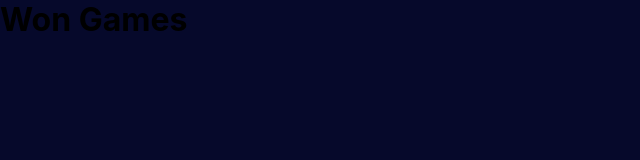
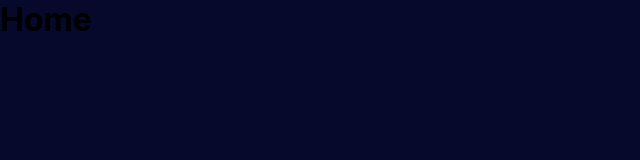
Before and after one commit to rafaeldellaquila/market-games-client, a Next.js app: page / in a window 1280 px wide. Shown: the top 160 px of the page, without its empty margins (0-640 px from the left). Built offline with nearby package versions, Linux system fonts and the light colour scheme.

Commit message:
:lipstick: start new home component

```diff
--- a/src/pages/index.tsx
+++ b/src/pages/index.tsx
@@ -1,3 +1,5 @@
-export default function Home() {
-  return <h1>Won Games</h1>
+import Home from 'templates/Home'
+
+export default function Index() {
+  return <Home />
 }
```
